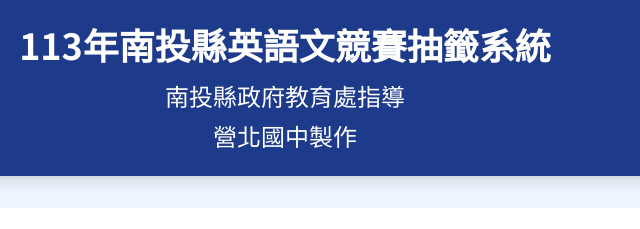
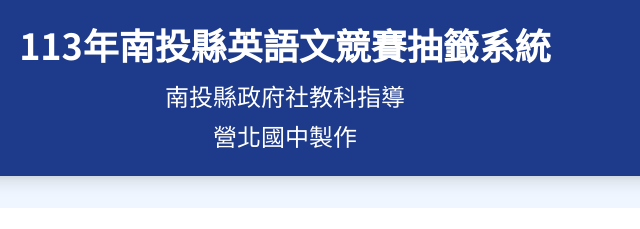
Before and after one commit to scott610718/english-competition-draw, a plain HTML site: page index.html in a window 1280 px wide. Shown: the top 229 px of the page, 355-995 px from the left. Drawn offline with nearby package versions, Linux system fonts and the light colour scheme.

Commit message:
Update index.html

```diff
--- a/index.html
+++ b/index.html
@@ -46,7 +46,7 @@
                 113年南投縣英語文競賽抽籤系統
             </h1>
             <div class="text-center space-y-2">
-                <h2 class="text-lg md:text-2xl">南投縣政府教育處指導</h2>
+                <h2 class="text-lg md:text-2xl">南投縣政府社教科指導</h2>
                 <h2 class="text-lg md:text-2xl">營北國中製作</h2>
             </div>
         </div>
```
